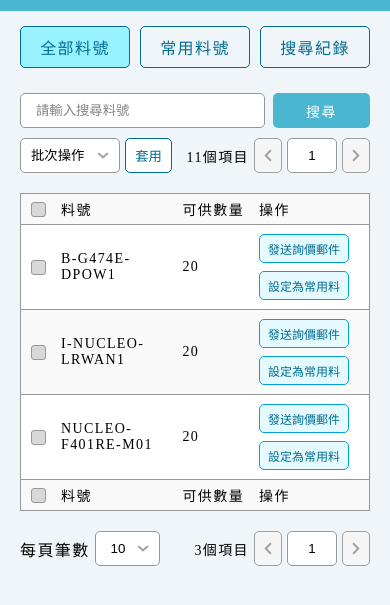
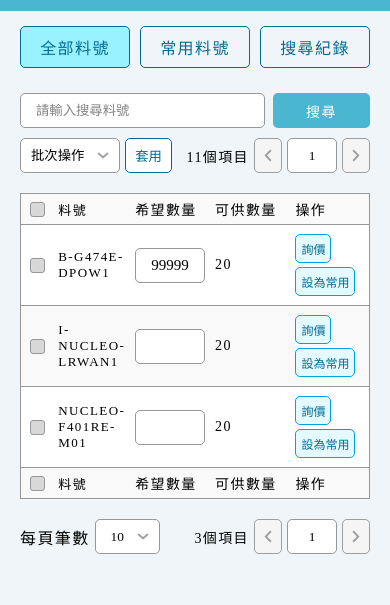
Before and after one commit to yl3030/part_no, a plain HTML site: page index.html in a window 390 px wide. Shown: the part 49-654 px from the top of the page. Drawn offline with Linux system fonts and the light colour scheme.

Commit message:
加數量

```diff
--- a/index.html
+++ b/index.html
@@ -52,6 +52,7 @@
                     </div>
                 </td>
                 <td class="name">料號</td>
+                <td class="hope">希望數量</td>
                 <td class="num">可供數量</td>
                 <td class="event">操作</td>
             </tr>
@@ -63,10 +64,11 @@
                     </div>
                 </td>
                 <td class="name">B-G474E-DPOW1</td>
+                <td class="hope"><input type="number" value="99999"></td>
                 <td class="num">20</td>
                 <td class="event">
-                    <button>發送詢價郵件</button>
-                    <button>設定為常用料</button>
+                    <button>詢價</button>
+                    <button>設為常用</button>
                 </td>
             </tr>
             <tr class="table_title">
@@ -77,10 +79,11 @@
                     </div>
                 </td>
                 <td class="name">I-NUCLEO-LRWAN1</td>
+                <td class="hope"><input type="number"></td>
                 <td class="num">20</td>
                 <td class="event">
-                    <button>發送詢價郵件</button>
-                    <button>設定為常用料</button>
+                    <button>詢價</button>
+                    <button>設為常用</button>
                 </td>
             </tr>
             <tr class="table_title">
@@ -91,10 +94,11 @@
                     </div>
                 </td>
                 <td class="name">NUCLEO-F401RE-M01</td>
+                <td class="hope"><input type="number"></td>
                 <td class="num">20</td>
                 <td class="event">
-                    <button>發送詢價郵件</button>
-                    <button>設定為常用料</button>
+                    <button>詢價</button>
+                    <button>設為常用</button>
                 </td>
             </tr>
             <tr class="table_title">
@@ -105,6 +109,7 @@
                     </div>
                 </td>
                 <td class="name">料號</td>
+                <td class="hope">希望數量</td>
                 <td class="num">可供數量</td>
                 <td class="event">操作</td>
             </tr>
--- a/public/css/style.scss
+++ b/public/css/style.scss
@@ -30,6 +30,7 @@ input,select {
     border: 1px solid #979797;
     background-color: #fff;
     color: #000;
+    font-family: 'PingFangTC', 微軟正黑體;
 }
 
 input {
@@ -126,7 +127,6 @@ main {
 }
 
 .search {
-    // margin-bottom: 10px;
     &_text {
         margin-right: 5px;
         padding: 10px 15px;
@@ -137,7 +137,6 @@ main {
     &_submit {
         height: 35px;
         width: 97px;
-        // border-radius: $common-radius;
         border-radius: 5px !important;
         border: 0;
         overflow: hidden;
@@ -150,7 +149,6 @@ main {
         font-size: 14px;
         input {
             border: 0;
-            // padding: 5px 35px;
             width: 100%;
             height: 100%;
             color: #fff;
@@ -178,7 +176,6 @@ main {
         overflow: hidden;
         input {
             color: #006c92;
-            // padding: 0 10px;
             width: 100%;
             height: 100%;
             background-color: transparent;
@@ -278,13 +275,24 @@ main {
             width: 35px;
         }
         &.name {
-            width: calc(35% - 35px);
+            width: calc(100% - 35px - 140px - 130px - 180px);
+        }
+        &.hope {
+            width: 140px;
+            padding-right: 50px;
+            input {
+                width: 100%;
+                padding: 5px 10px;
+                font-size: 15px;
+                text-align: center;
+
+            }
         }
         &.num {
-            width: 30%;
+            width: 130px;
         }
         &.event {
-            width: 35%;
+            width: 180px;
             button {
                 color: #006c92;
                 padding: 5px 15px;
@@ -312,17 +320,18 @@ main {
         td {
             font-size: 14px;
             padding: 5px;
-            &.check {
-                width: 35px;
+            &.name {
+                width: calc(100% - 35px - 90px - 90px - 165px);
             }
-            &.name {
-                width: calc(80% - 35px - 140px);
+            &.hope {
+                width: 90px;
+                padding-right: 20px;
             }
             &.num {
-                width: 20%;
+                width: 90px;
             }
             &.event {
-                width: 140px;
+                width: 165px;
                 button {
                     margin: 4px 0;
                 }
@@ -354,9 +363,6 @@ main {
         }
         .submit {
             width: 47px;
-            // input {
-            //     width: 100%;
-            // }
         }
     }
     .pagination {
@@ -381,9 +387,6 @@ main {
         &_text {
             width: calc(100% - 105px);
         }
-        &_submit {
-            // width: 97px;
-        }
     }
     .table {
         .checkbox {
@@ -392,21 +395,27 @@ main {
         td {
             font-size: 14px;
             padding: 5px;
-            &.check {
-                width: 35px;
+            &.hope {
+                width: 100px;
+                padding-right: 5px;
+                input {
+                    padding: 5px;
+                }
             }
             &.name {
-                width: calc(78% - 35px - 115px);
+                width: calc(100% - 35px - 100px - 100px - 95px);
+                font-size: 13px;
             }
             &.num {
-                width: 22%;
+                width: 100px;
             }
             &.event {
-                width: 115px;
+                width: 95px;
                 button {
                     margin: 4px 0;
                     font-size: 12px;
-                    padding: 5px 8px;
+                    padding: 5px;
+                    display: block;
                 }
             }
         }
```
Also changed, not shown: public/css/style.css, 1 other file.
